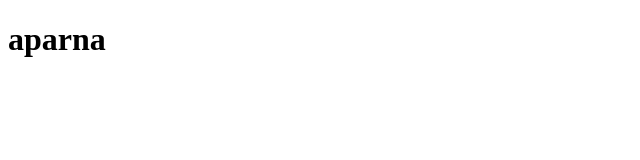
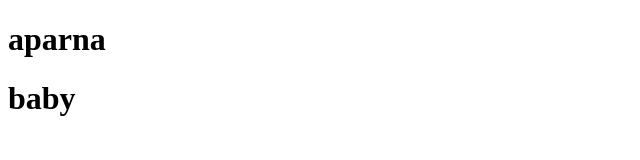
Before and after one commit to Aparnababy/sample, a plain HTML site: page index.html in a window 1280 px wide. Shown: the whole page, without its empty margins (0-640 px from the left). Drawn offline with Linux system fonts and the light colour scheme.

Commit message:
added a h1 tag

```diff
--- a/index.html
+++ b/index.html
@@ -7,6 +7,7 @@
 </head>
 <body>
     <h1>aparna</h1>
+    <h1>baby</h1>
 
 </body>
 </html>
```
Also changed, not shown: second.html (added).
